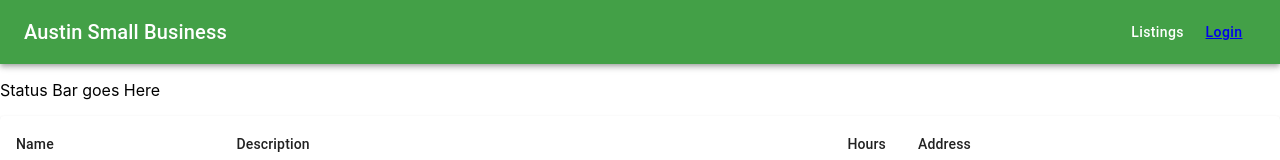
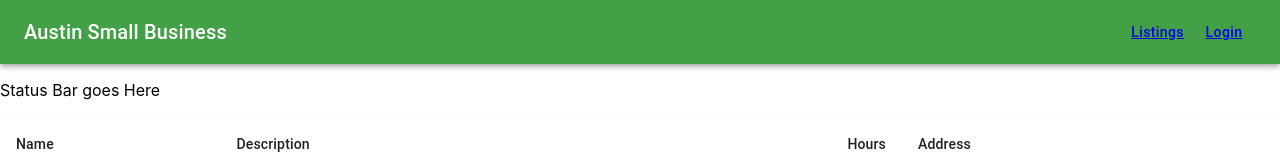
Before and after one commit to mayra-tellez/small-business, a React (Create React App) app: page / in a window 1280 px wide. Shown: the top 160 px of the page. Built offline with nearby package versions, Linux system fonts and the light colour scheme.

Commit message:
linked listings button

```diff
--- a/src/components/NavBar/NavBar.js
+++ b/src/components/NavBar/NavBar.js
@@ -19,7 +19,9 @@ export default function NavBar() {
             Austin Small Business
           </Typography>
           <div>
-            <Button style={{ textTransform: "none" }} color="inherit">Listings</Button>
+            <Button style={{ textTransform: "none" }} color="inherit">
+              <Link to="/">Listings</Link>
+            </Button>
             <Button style={{ textTransform: "none" }} color="inherit">
               <Link to="/login">Login</Link>
             </Button>
```
